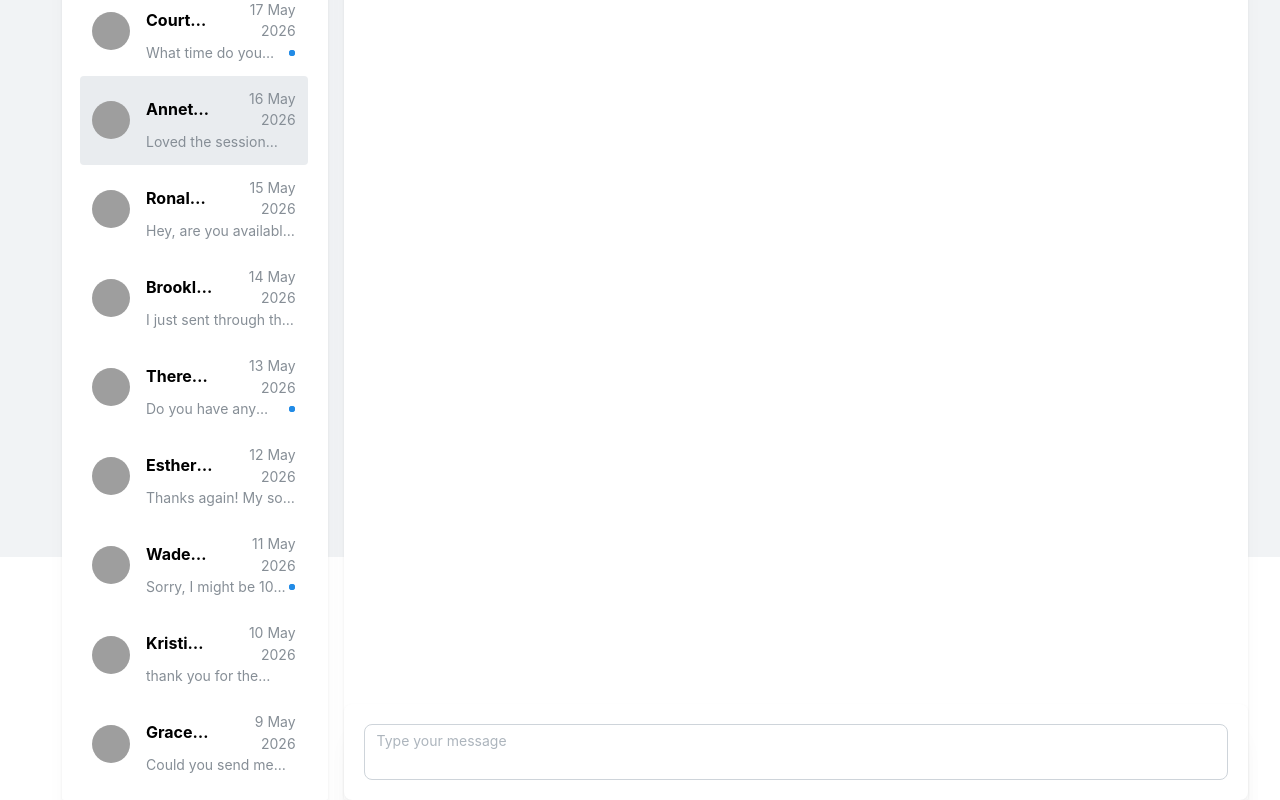
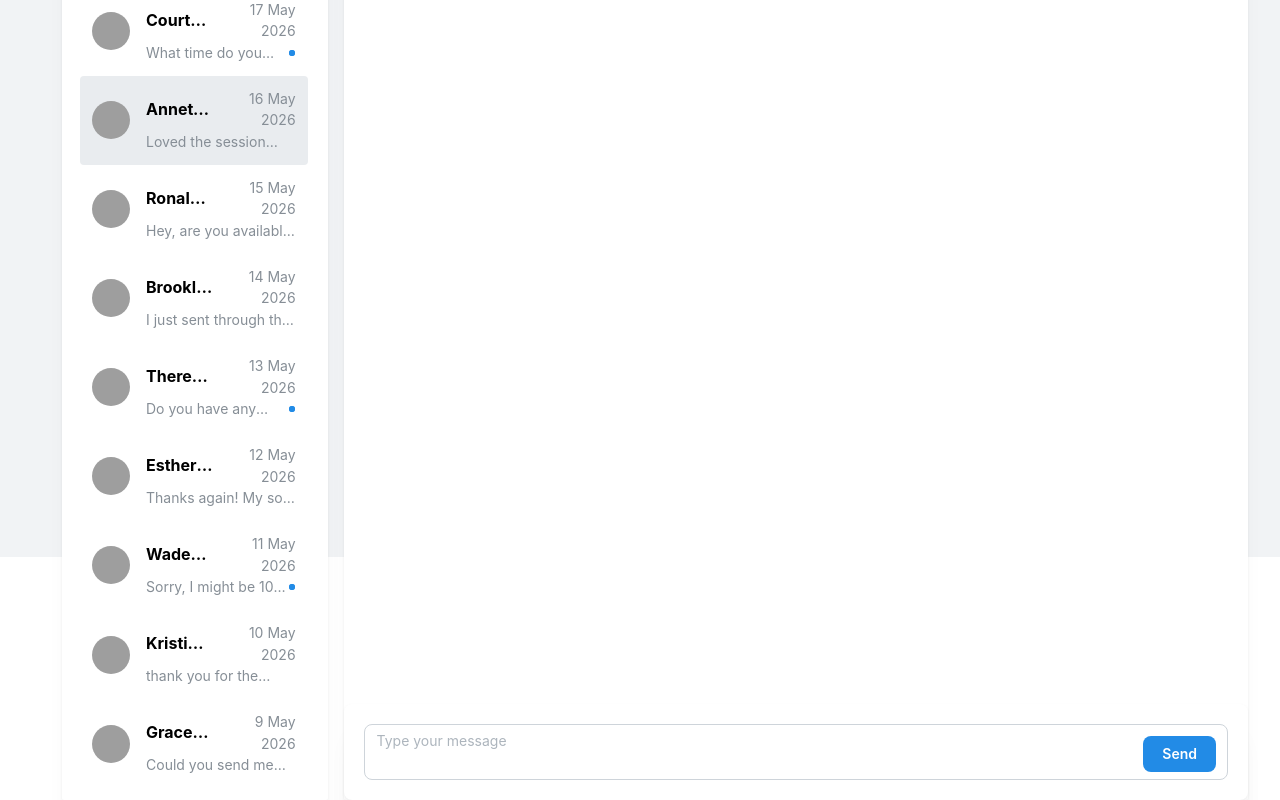
Before and after one commit to henrylin03/zam-messages--ui, a React (Vite) app: page /messages/AS in a window 1280 px wide. Shown: the part 243-1043 px from the top of the page. Built offline with nearby package versions, Linux system fonts and the light colour scheme; grey boxes are pictures that could not be loaded.

Commit message:
feat(inputSection): add textarea with a send button inside
this send button will eventually just be an icon button, but this is just to speed up the ui development for now to get a prototype going

```diff
--- a/src/pages/MessagesPage/ChatSection/ChatSection.module.css
+++ b/src/pages/MessagesPage/ChatSection/ChatSection.module.css
@@ -13,3 +13,17 @@
 .messagesSection {
   flex: 1;
 }
+
+.inputSection {
+  position: relative;
+}
+
+.input {
+  position: relative;
+}
+
+.sendBtn {
+  position: absolute;
+  top: 2rem;
+  right: 2rem;
+}
--- a/src/pages/MessagesPage/ChatSection/ChatSection.tsx
+++ b/src/pages/MessagesPage/ChatSection/ChatSection.tsx
@@ -1,4 +1,4 @@
-import { Avatar, Paper, Textarea, Title } from "@mantine/core";
+import { Avatar, Button, Paper, Textarea, Title } from "@mantine/core";
 import type { User } from "@models/user";
 import styles from "./ChatSection.module.css";
 import type { Message } from "@models/messages";
@@ -28,8 +28,9 @@ const ChatSection = ({ chatId, chatName, message }: Props) => {
       {/* core chat section */}
       <section className={styles.messagesSection}></section>
 
-      <Paper component="section" p="lg">
-        <Textarea placeholder="Type your message" />
+      <Paper component="section" p="lg" className={styles.inputSection}>
+        <Textarea placeholder="Type your message" className={styles.input} />
+        <Button className={styles.sendBtn}>Send</Button>
       </Paper>
     </Paper>
   );
```
